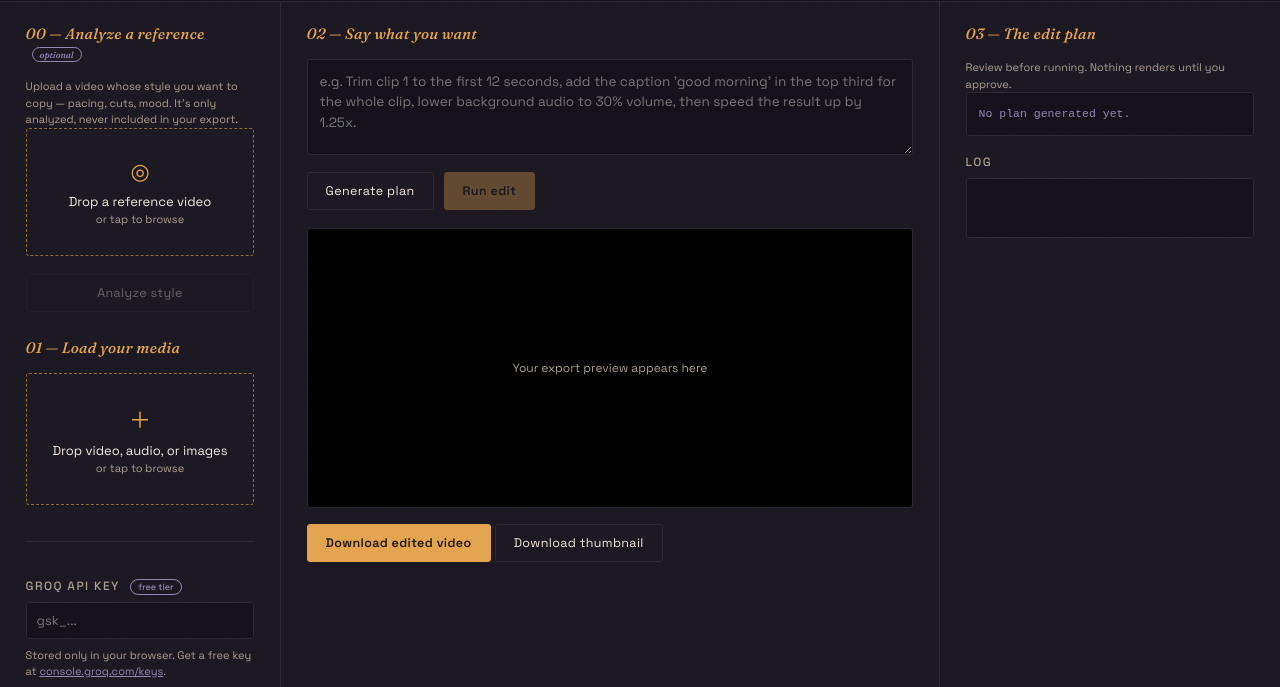
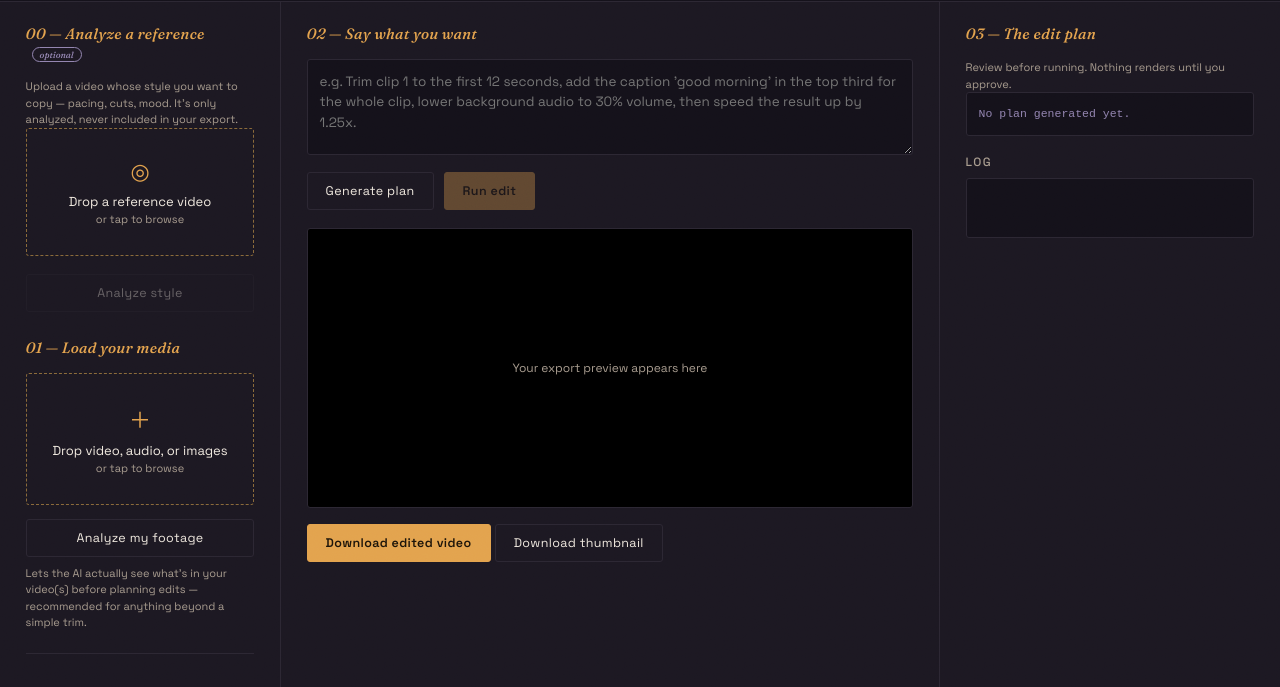
Before and after one commit to sabaghanbarlo-hash/ember-cut, a plain HTML site: page index.html in a window 1280 px wide. Shown: the part 69-756 px from the top of the page. Drawn offline with Linux system fonts and the light colour scheme; a script that the page names is missing.

Commit message:
feat: add 'Analyze my footage' button

```diff
--- a/index.html
+++ b/index.html
@@ -59,6 +59,10 @@ if ('serviceWorker' in navigator) {
 
     <ul class="media-list" id="mediaList"></ul>
 
+    <button id="analyzeFootageBtn" class="btn btn-ghost" style="width:100%;">Analyze my footage</button>
+    <p class="hint">Lets the AI actually see what's in your video(s) before planning edits — recommended for anything beyond a simple trim.</p>
+    <pre id="footageOutput" class="plan-output" style="margin-top:6px; display:none;"></pre>
+
     <div class="key-block">
       <h3 class="panel-subtitle">Groq API key <span class="free-tag">free tier</span></h3>
       <input type="password" id="groqKey" placeholder="gsk_..." class="text-input" />
```
